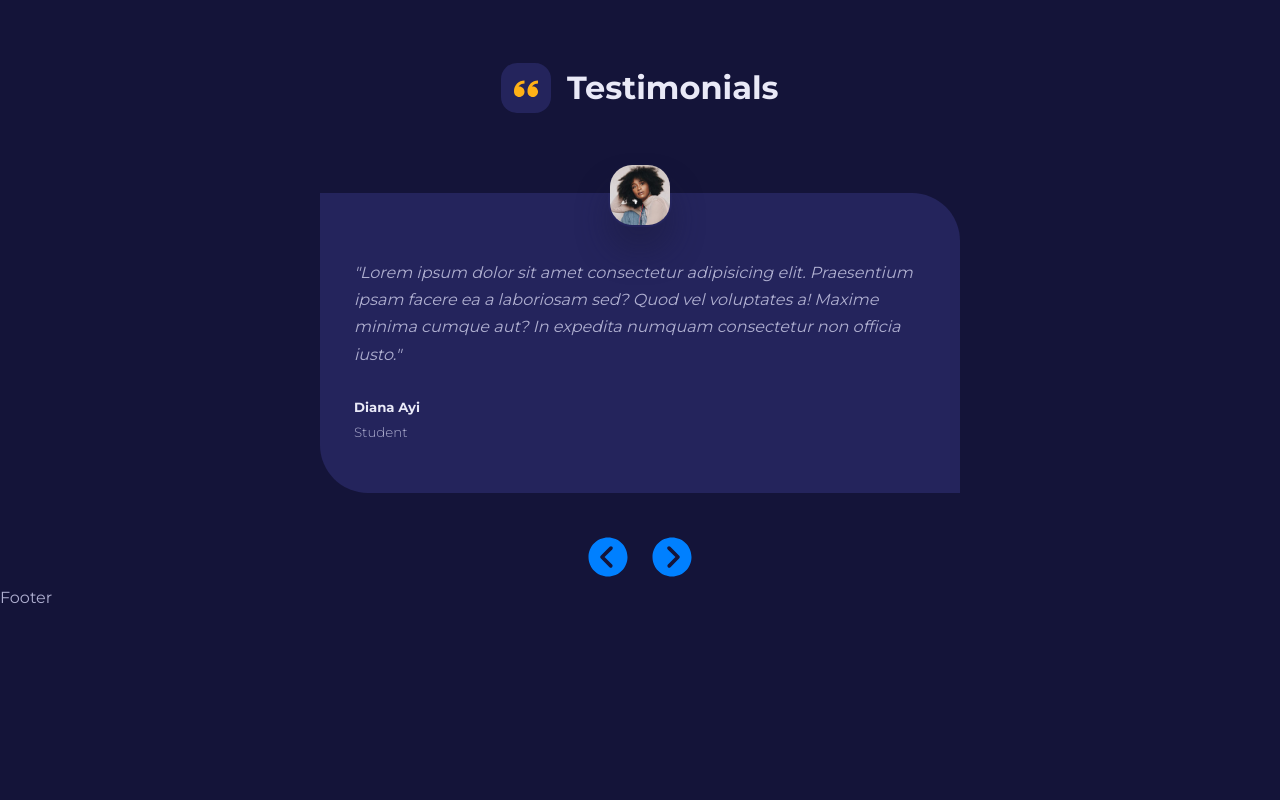
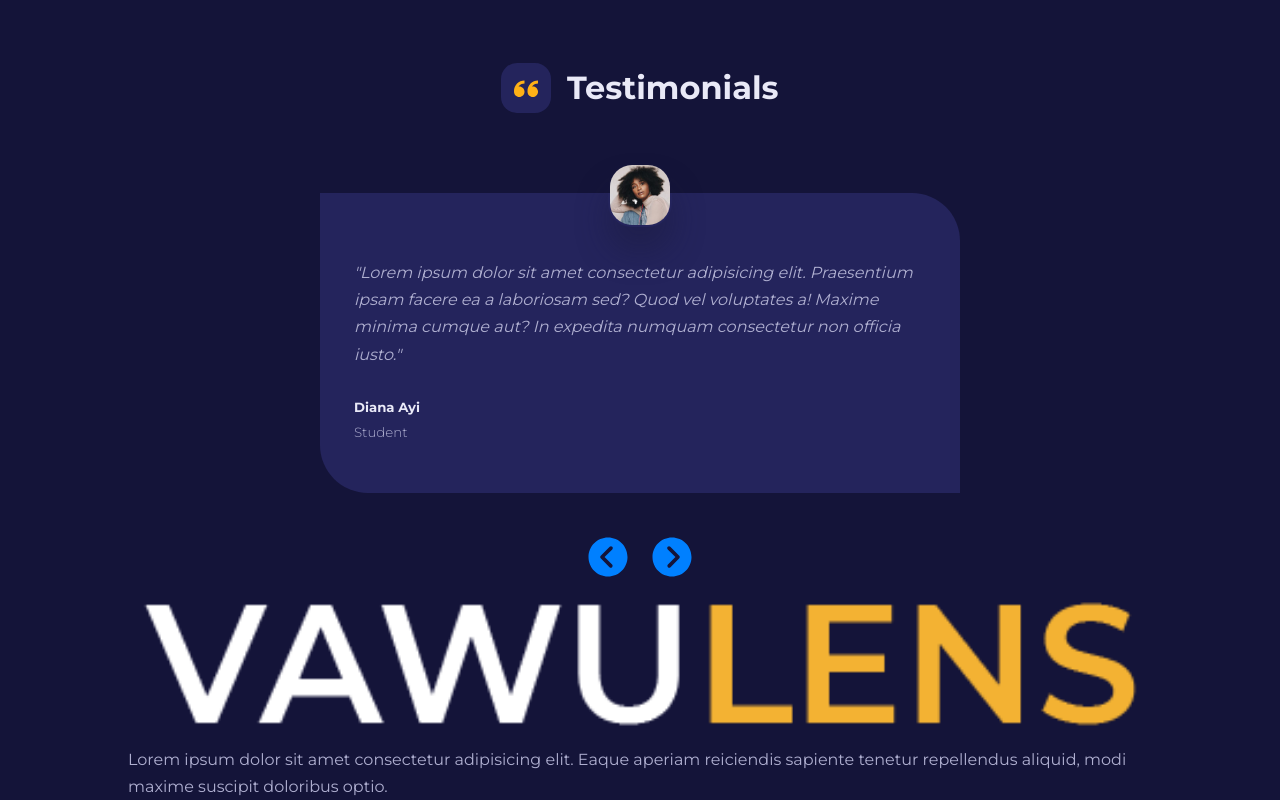
Before and after one commit to erickdc7/react-trainer-website, a React (Create React App) app: page / in a window 1280 px wide. Shown: the part 2902-3702 px from the top of the page. Before the commit the page ends 3513 px from the top, so only its background shows below. Built offline with nearby package versions, Linux system fonts and the light colour scheme; the HTML template or start-up script is replaced by a standard one.

Commit message:
Footer.jsx updated

```diff
--- a/src/components/Footer.jsx
+++ b/src/components/Footer.jsx
@@ -1,8 +1,24 @@
 import React from 'react'
+import { Link } from 'react-router-dom'
+import Logo from '../images/logo.png'
+import { FaLinkedin, FaFacebook } from 'react-icons/fa'
+import { AiOutlineTwitter, AiFillInstagram } from 'react-icons/ai'
 
 const Footer = () => {
     return (
-        <div>Footer</div>
+        <footer>
+            <div className="container footer__container">
+                <article>
+                    <Link to="/" className="logo">
+                        <img src={Logo} alt="footer logo" />
+                    </Link>
+
+                    <p>
+                        Lorem ipsum dolor sit amet consectetur adipisicing elit. Eaque aperiam reiciendis sapiente tenetur repellendus aliquid, modi maxime suscipit doloribus optio.
+                    </p>
+                </article>
+            </div>
+        </footer>
     )
 }
 
```
